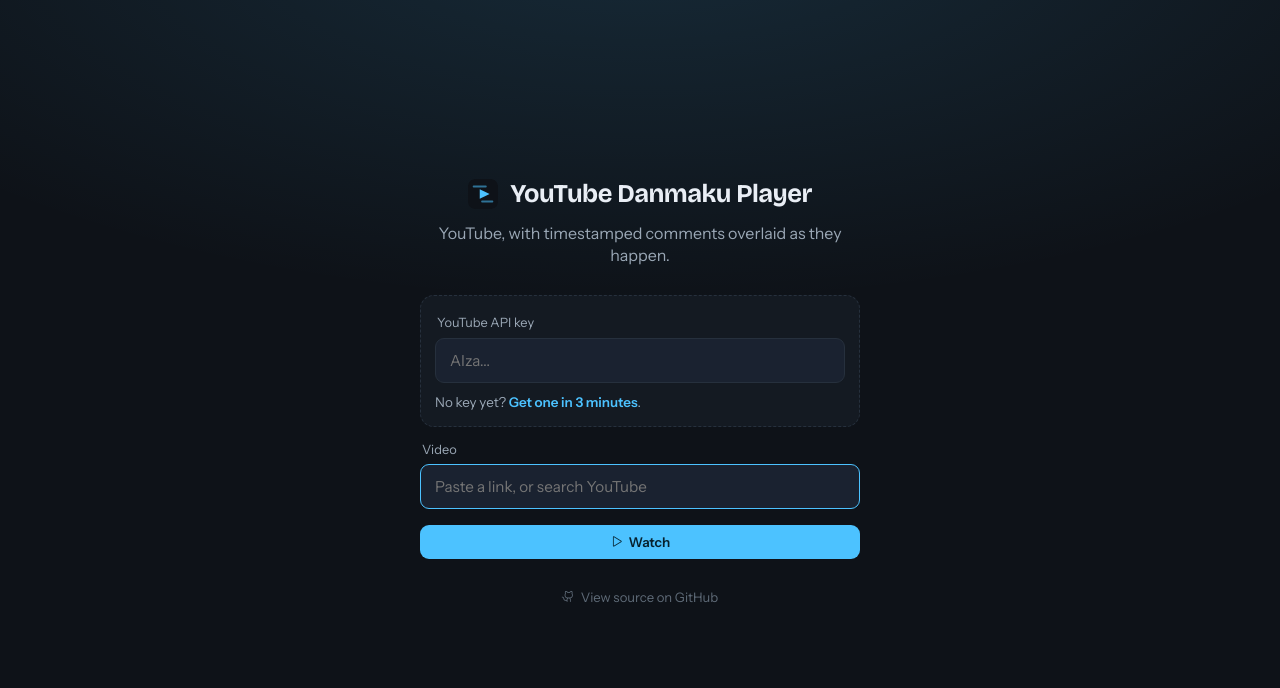
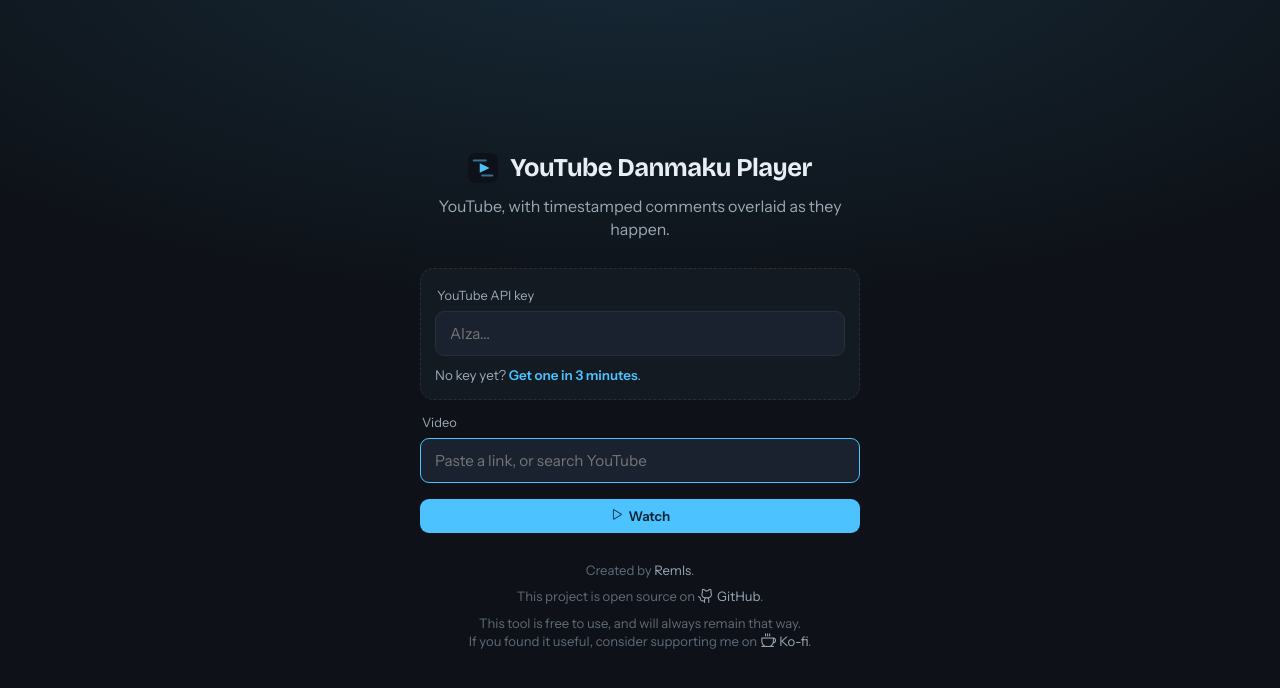
Before and after one commit to Remls/YouTubeDanmakuPlayer, a plain HTML site: page viewer/index.html in a window 1280 px wide. Drawn offline with nearby package versions, Linux system fonts and the light colour scheme.

Commit message:
Update info footer/social links

```diff
--- a/viewer/index.html
+++ b/viewer/index.html
@@ -65,7 +65,12 @@
       <span id="loadingText">Loading&hellip;</span>
     </div>
 
-    <p class="repo-link"><a href="https://github.com/Remls/YouTubeDanmakuPlayer" target="_blank" rel="noopener noreferrer"><i class="ph ph-github-logo"></i> View source on GitHub</a></p>
+    <div class="landing-foot">
+      <p>Created by <a href="https://remls.io" target="_blank" rel="noopener noreferrer">Remls</a>.</p>
+      <p>This project is open source on <a href="https://github.com/Remls/YouTubeDanmakuPlayer" target="_blank" rel="noopener noreferrer"><i class="ph ph-github-logo"></i> GitHub</a>.</p>
+      <p>This tool is free to use, and will always remain that way.<br>
+        If you found it useful, consider supporting me on <a href="https://ko-fi.com/remls" target="_blank" rel="noopener noreferrer"><i class="ph ph-coffee"></i> Ko-fi</a>.</p>
+    </div>
   </div>
 </section>
 
--- a/viewer/styles.css
+++ b/viewer/styles.css
@@ -78,11 +78,15 @@
 .watch-btn:disabled { opacity: .5; cursor: default; }
 
 .get-file { color: var(--text-dim); font-size: .84rem; margin: 10px 0 0; text-align: left; }
-.get-file a, .get-file a:visited { color: var(--accent); text-decoration: none; font-weight: 600; }
+.get-file a, .get-file a:visited { color: var(--accent); text-decoration: none; font-weight: 600; white-space: nowrap; }
 .get-file a:hover { text-decoration: underline; }
-.repo-link { margin-top: 26px; }
-.repo-link a, .repo-link a:visited { color: var(--text-faint); font-size: .82rem; text-decoration: none; display: inline-flex; align-items: center; gap: 6px; }
-.repo-link a:hover { color: var(--text-dim); }
+/* landing footer (attribution, GitHub, Ko-fi): one size, one palette, tight even gaps */
+.landing-foot { margin-top: 28px; color: var(--text-faint); font-size: .82rem; }
+.landing-foot p { margin: 8px 0 0; }
+.landing-foot p:first-child { margin-top: 0; }
+.landing-foot a, .landing-foot a:visited { color: var(--text-dim); text-decoration: none; white-space: nowrap; }
+.landing-foot a:hover { color: var(--text); }
+.landing-foot .ph { font-size: 1.05rem; vertical-align: -.12em; }
 .error { color: #ff7a6b; font-size: .9rem; margin-top: 14px; }
 
 .deep-preview { margin: 18px 0 4px; }
```
